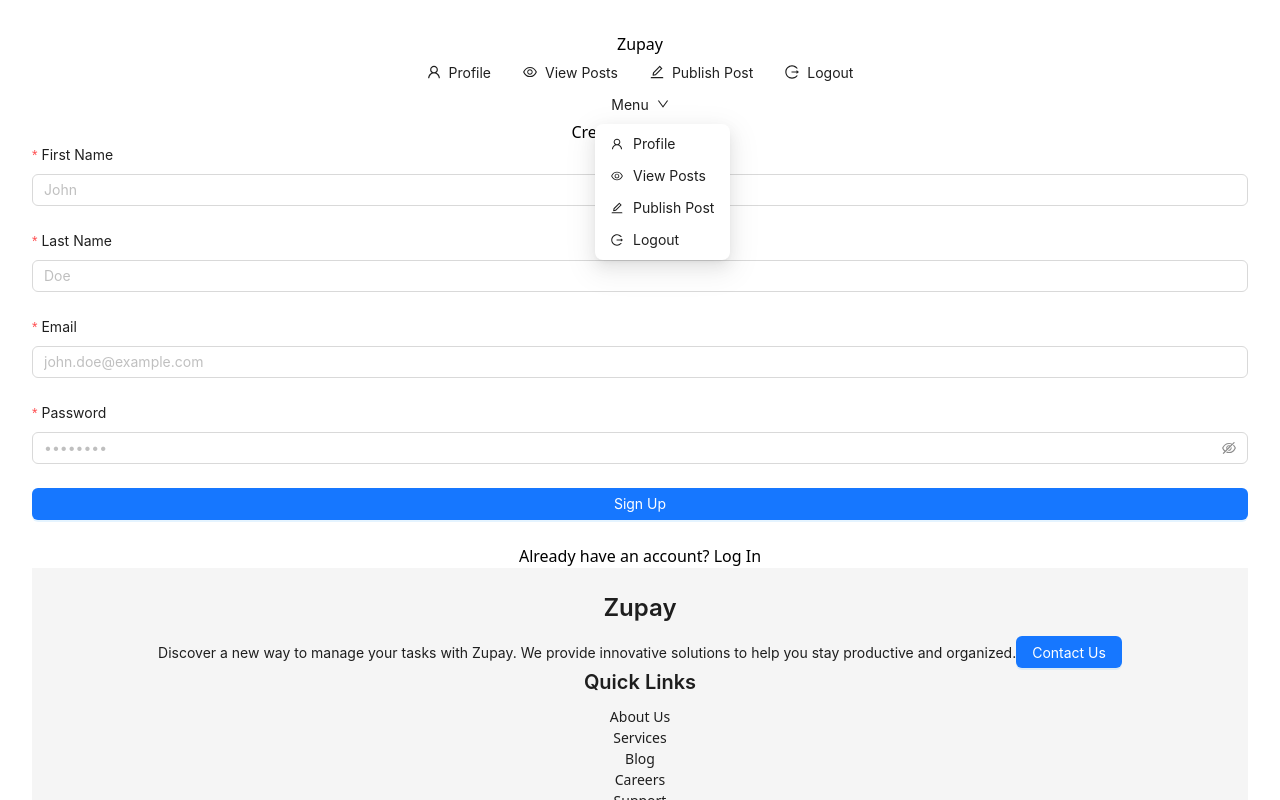
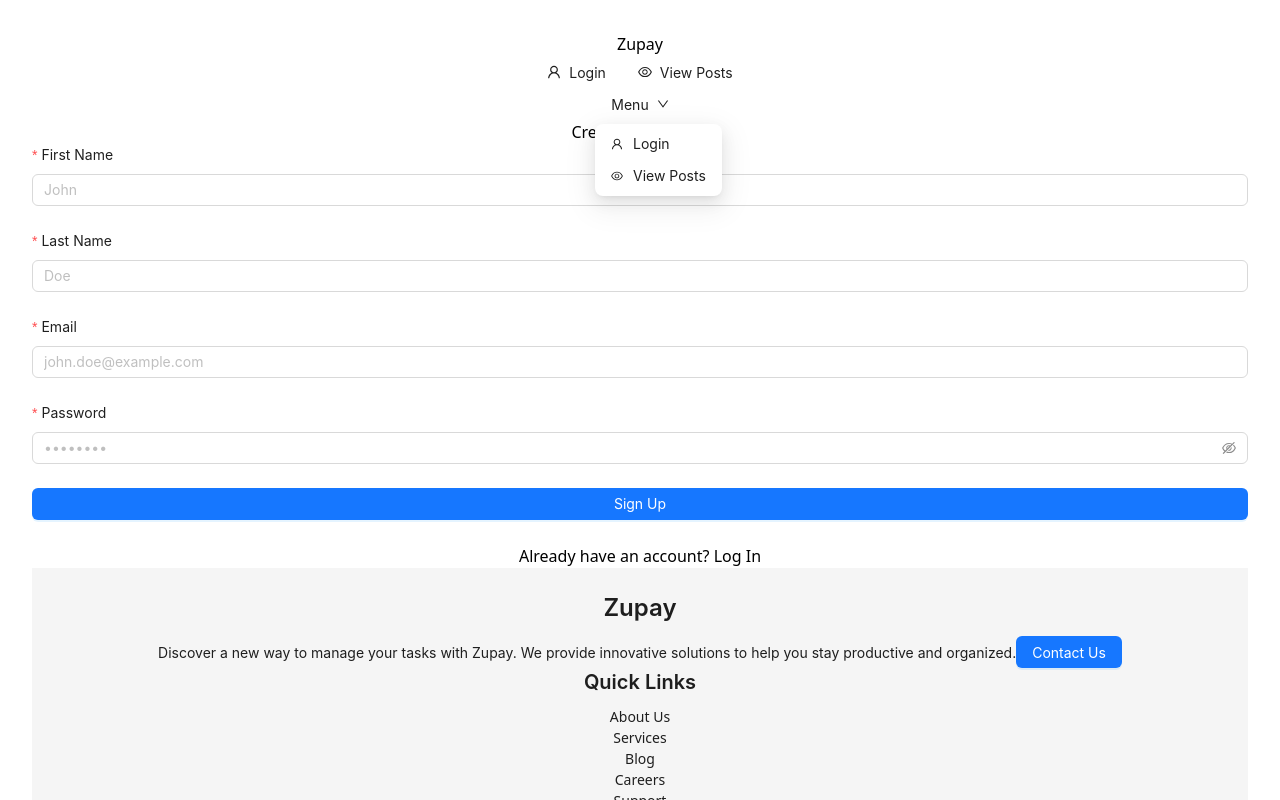
Before and after one commit to Pranjal0981/Z, a React (Vite) app: page / in a window 1280 px wide. Both pictures are taken after a click on the button "Menu". Shown: the top 800 px of the page. Built offline with nearby package versions, Linux system fonts and the light colour scheme.

Commit message:
Improve UX

```diff
--- a/src/components/Nav.jsx
+++ b/src/components/Nav.jsx
@@ -4,33 +4,45 @@ import { DownOutlined, UserOutlined, LogoutOutlined, EditOutlined, EyeOutlined }
 import 'antd/dist/reset.css';
 import 'tailwindcss/tailwind.css';
 import { Link, useNavigate } from 'react-router-dom';
-import { useDispatch } from 'react-redux'; // Import useDispatch
+import { useDispatch, useSelector } from 'react-redux'; // Import useSelector to access Redux state
 import { asyncSignOut } from '../store/actions/userAction'; // Import your action creator
 
 const Navbar = () => {
   const navigate = useNavigate();
   const dispatch = useDispatch(); // Get dispatch function from useDispatch
+  const { isAuth } = useSelector((state) => state.user); // Access authentication state from Redux
 
   const handleLogout = async () => {
-
     await dispatch(asyncSignOut(navigate)); // Dispatch the asyncSignOut action
-
   };
 
   const menu = (
     <Menu>
+      {isAuth && (
+        <>
           <Menu.Item key="1" icon={<UserOutlined />}>
             <Link to="/profile">Profile</Link>
           </Menu.Item>
-      <Menu.Item key="2" icon={<EyeOutlined />}>
-        <Link to="/view-posts">View Posts</Link>
-      </Menu.Item>
+
           <Menu.Item key="3" icon={<EditOutlined />}>
             <Link to="/publish-post">Publish Post</Link>
           </Menu.Item>
           <Menu.Item key="4" icon={<LogoutOutlined />} onClick={handleLogout}>
             Logout
           </Menu.Item>
+        </>
+      )}
+      {!isAuth && (
+        <>
+           <Menu.Item key="5" icon={<UserOutlined />}>
+          <Link to="/login">Login</Link>
+        </Menu.Item>
+          <Menu.Item key="2" icon={<EyeOutlined />}>
+          <Link to="/view-posts">View Posts</Link>
+        </Menu.Item>
+        </>
+
+      )}
     </Menu>
   );
 
@@ -41,6 +53,8 @@ const Navbar = () => {
           <Link to="/">Zupay</Link>
         </div>
         <div className="hidden md:flex space-x-6">
+          {isAuth ? (
+            <>
               <Link to="/profile">
                 <Button type="text" className="text-white hover:bg-indigo-500">
                   <UserOutlined /> Profile
@@ -59,6 +73,22 @@ const Navbar = () => {
               <Button type="text" className="text-white hover:bg-indigo-500" onClick={handleLogout}>
                 <LogoutOutlined /> Logout
               </Button>
+            </>
+          ) : (
+            <>
+              <Link to="/login">
+              <Button type="text" className="text-white hover:bg-indigo-500">
+                <UserOutlined /> Login
+              </Button>
+            </Link>
+             <Link to="/view-posts">
+             <Button type="text" className="text-white hover:bg-indigo-500">
+               <EyeOutlined /> View Posts
+             </Button>
+           </Link>
+            </>
+
+          )}
         </div>
         <div className="md:hidden">
           <Dropdown overlay={menu} trigger={['click']}>
```
Lines whose indentation alone changed are shown as unchanged.
